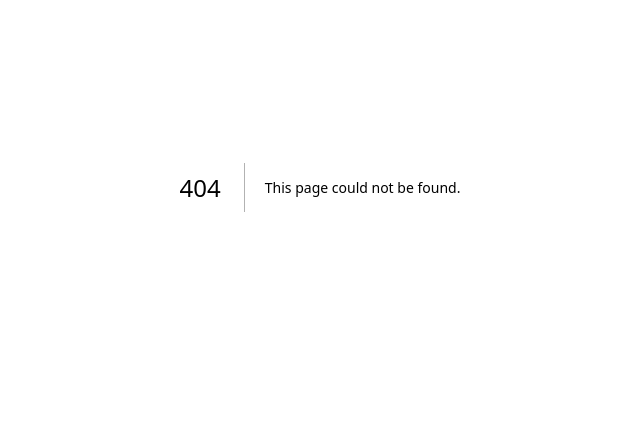
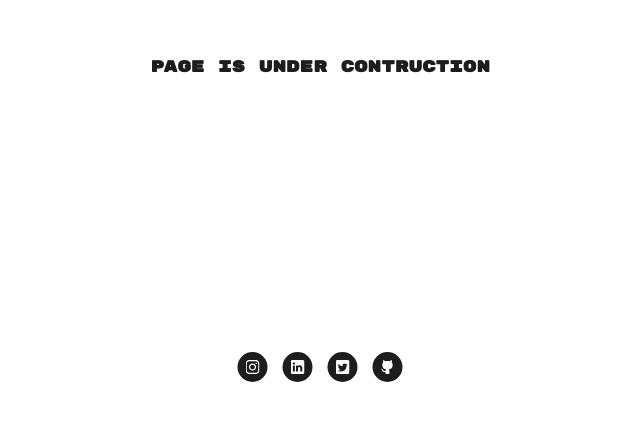
Before and after one commit to Uyiosa2607/portfolio, a Next.js app: page /my-projects in a window 1280 px wide. Before the commit this address had no page. Shown: the part 213-634 px from the top of the page, without its empty margins (320-960 px from the left). Built offline with nearby package versions, Linux system fonts and the light colour scheme.

Commit message:
mock project page added

```diff
--- /dev/null
+++ b/src/app/my-projects/page.jsx
@@ -0,0 +1,12 @@
+import Layout from "@/components/layout/Layout"
+import "./projects.scss"
+
+export default function Projects(){
+    return (
+        <Layout>
+            <main className="projects">
+                <h4 className="page-info">Page is under contruction</h4>
+            </main>
+        </Layout>
+    )
+}
--- /dev/null
+++ b/src/app/my-projects/projects.scss
@@ -0,0 +1,15 @@
+.projects {
+  font-size: 16px;
+  height: 70vh;
+  display: flex;
+  align-items: center;
+  justify-content: center;
+  font-family: "Rubik Mono One", monospace;
+//   font-weight: 400;
+//   font-style: normal;
+
+  @media screen and (max-width: 600px){
+    text-align: center;
+    font-size: 14px;
+  }
+}
```
